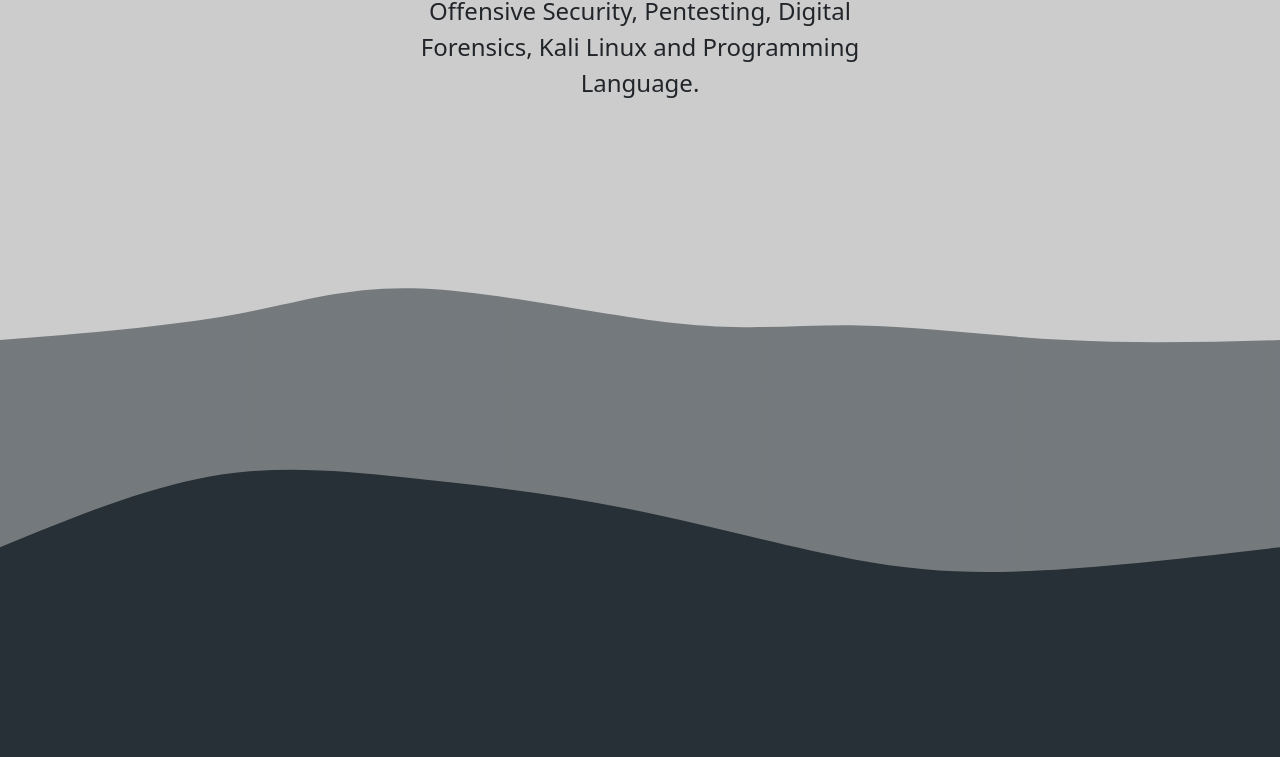
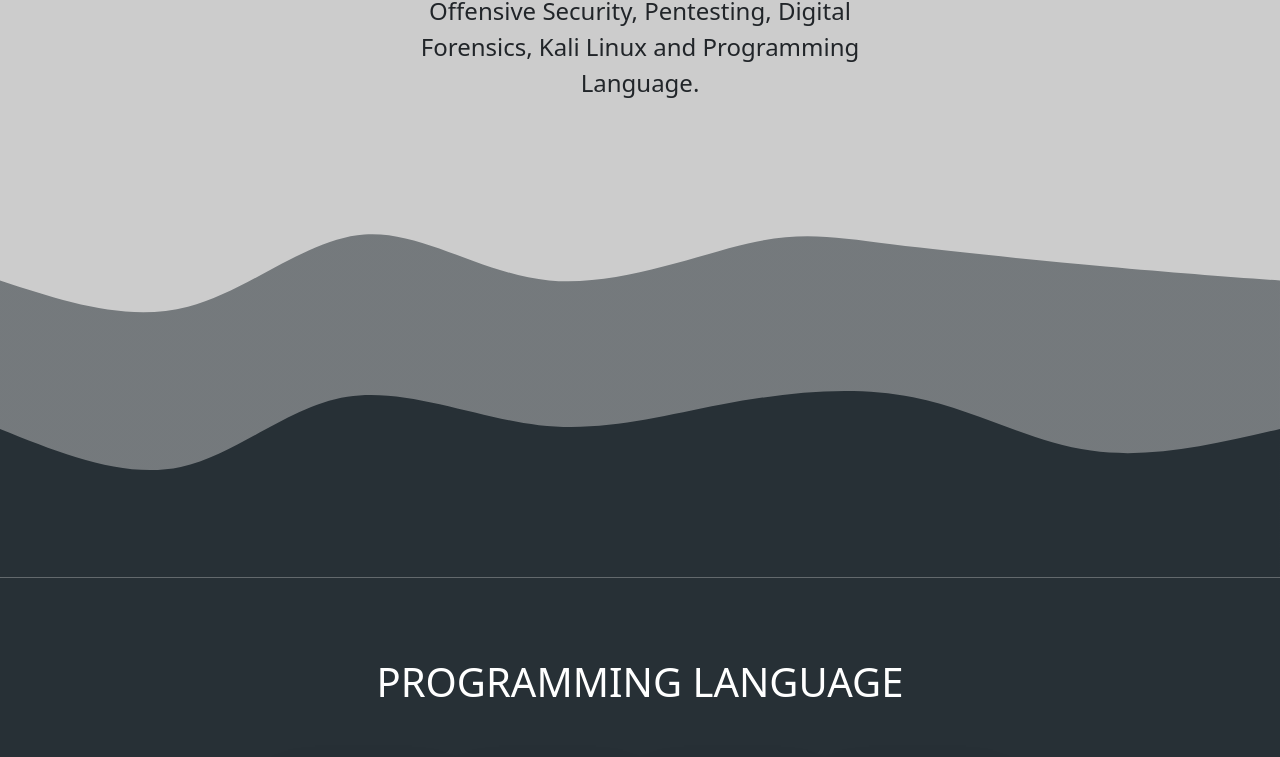
Before and after one commit to nieshakenzie/nieshakenzie.github.io, a plain HTML site: page index.html in a window 1280 px wide. Shown: the part 630-1387 px from the top of the page. Drawn offline with nearby package versions, Linux system fonts and the light colour scheme.

Commit message:
Update index.html

```diff
--- a/index.html
+++ b/index.html
@@ -78,87 +78,51 @@
         </div>
       </div>
     </div>
-    <svg width="100%" height="100%" id="svg" viewBox="0 0 1440 700" xmlns="http://www.w3.org/2000/svg"
-      class="transition duration-300 ease-in-out delay-150">
-      <style>
-        .path-0 {
-          animation: pathAnim-0 4s;
+    <svg width="100%" height="100%" id="svg" viewBox="0 0 1440 500" xmlns="http://www.w3.org/2000/svg" class="transition duration-300 ease-in-out delay-150"><style>
+          .path-0{
+            animation:pathAnim-0 4s;
             animation-timing-function: linear;
             animation-iteration-count: infinite;
           }
-
-        @keyframes pathAnim-0 {
-          0% {
-            d: path("M 0,700 C 0,700 0,233 0,233 C 63.38461538461539,269.0128205128205 126.76923076923077,305.025641025641 222,295 C 317.2307692307692,284.974358974359 444.30769230769226,228.91025641025647 523,226 C 601.6923076923077,223.08974358974353 632,273.33333333333326 696,302 C 760,330.66666666666674 857.6923076923074,337.7564102564103 943,304 C 1028.3076923076926,270.2435897435897 1101.2307692307693,195.64102564102564 1182,177 C 1262.7692307692307,158.35897435897436 1351.3846153846152,195.67948717948718 1440,233 C 1440,233 1440,700 1440,700 Z");
+          @keyframes pathAnim-0{
+            0%{
+              d: path("M 0,500 C 0,500 0,166 0,166 C 48.439711439367926,188.99553418069394 96.87942287873585,211.99106836138785 177,197 C 257.12057712126415,182.00893163861215 368.9220199244246,129.03126073514255 436,133 C 503.0779800755754,136.96873926485745 525.4324974235657,197.88388869804191 591,196 C 656.5675025764343,194.11611130195809 765.3479903813125,129.4331844726898 844,134 C 922.6520096186875,138.5668155273102 971.1755410511851,212.38337341119893 1023,219 C 1074.824458948815,225.61662658880107 1129.949845413947,165.0333218825146 1200,145 C 1270.050154586053,124.9666781174854 1355.0250772930265,145.4833390587427 1440,166 C 1440,166 1440,500 1440,500 Z");
             }
-
-          25% {
-            d: path("M 0,700 C 0,700 0,233 0,233 C 81.05384615384614,272.4769230769231 162.10769230769228,311.9538461538462 232,310 C 301.8923076923077,308.0461538461538 360.62307692307695,264.66153846153844 443,264 C 525.376923076923,263.33846153846156 631.4000000000001,305.4 718,285 C 804.5999999999999,264.6 871.7769230769229,181.73846153846156 940,174 C 1008.2230769230771,166.26153846153844 1077.4923076923076,233.64615384615382 1161,256 C 1244.5076923076924,278.3538461538462 1342.253846153846,255.6769230769231 1440,233 C 1440,233 1440,700 1440,700 Z");
+            25%{
+              d: path("M 0,500 C 0,500 0,166 0,166 C 68.44245963586397,193.77602198557196 136.88491927172794,221.55204397114395 213,218 C 289.11508072827206,214.44795602885605 372.90278254895225,179.56784610099623 434,164 C 495.09721745104775,148.43215389900377 533.5039505324631,152.17657162487117 594,142 C 654.4960494675369,131.82342837512883 737.0814153211953,107.72586739951905 803,126 C 868.9185846788047,144.27413260048095 918.1703881827552,204.91995877705256 995,221 C 1071.8296118172448,237.08004122294744 1176.237031947784,208.5942974922707 1255,192 C 1333.762968052216,175.4057025077293 1386.881484026108,170.70285125386465 1440,166 C 1440,166 1440,500 1440,500 Z");
             }
-
-          50% {
-            d: path("M 0,700 C 0,700 0,233 0,233 C 98.33589743589741,221.03076923076924 196.67179487179482,209.06153846153848 267,202 C 337.3282051282052,194.93846153846152 379.64871794871794,192.7846153846154 461,186 C 542.351282051282,179.2153846153846 662.7333333333333,167.8 762,181 C 861.2666666666667,194.2 939.4179487179488,232.01538461538462 1001,246 C 1062.5820512820512,259.9846153846154 1107.5948717948718,250.1384615384615 1178,244 C 1248.4051282051282,237.8615384615385 1344.202564102564,235.43076923076924 1440,233 C 1440,233 1440,700 1440,700 Z");
+            50%{
+              d: path("M 0,500 C 0,500 0,166 0,166 C 92.67743043627618,189.4833390587427 185.35486087255236,212.9666781174854 244,195 C 302.64513912744764,177.0333218825146 327.25798694606664,117.6166265888011 382,108 C 436.74201305393336,98.3833734111989 521.6131913431811,138.5668155273102 612,150 C 702.3868086568189,161.4331844726898 798.2892476812092,144.11611130195809 856,127 C 913.7107523187908,109.88388869804191 933.2298179319821,92.96873926485743 1000,105 C 1066.770182068018,117.03126073514257 1180.7914805908622,158.00893163861218 1262,173 C 1343.2085194091378,187.99106836138782 1391.604259704569,176.9955341806939 1440,166 C 1440,166 1440,500 1440,500 Z");
             }
-
-          75% {
-            d: path("M 0,700 C 0,700 0,233 0,233 C 91.08205128205125,230.80769230769232 182.1641025641025,228.6153846153846 260,207 C 337.8358974358975,185.3846153846154 402.4256410256411,144.34615384615384 491,161 C 579.5743589743589,177.65384615384616 692.1333333333333,252.00000000000006 759,256 C 825.8666666666667,259.99999999999994 847.0410256410257,193.6538461538461 924,179 C 1000.9589743589743,164.3461538461539 1133.7025641025639,201.38461538461542 1229,219 C 1324.2974358974361,236.61538461538458 1382.148717948718,234.8076923076923 1440,233 C 1440,233 1440,700 1440,700 Z");
+            75%{
+              d: path("M 0,500 C 0,500 0,166 0,166 C 44.86293369975952,189.61800068704912 89.72586739951905,213.23600137409827 170,196 C 250.27413260048095,178.76399862590173 365.95946410168335,120.67399519065614 445,122 C 524.0405358983166,123.32600480934386 566.4362761937479,184.06801786327722 625,186 C 683.5637238062521,187.93198213672278 758.2954311233252,131.05393335623498 823,121 C 887.7045688766748,110.94606664376502 942.3819993129509,147.71624871178292 1007,151 C 1071.618000687049,154.28375128821708 1146.176571624871,124.08107179663345 1220,121 C 1293.823428375129,117.91892820336655 1366.9117141875645,141.95946410168327 1440,166 C 1440,166 1440,500 1440,500 Z");
             }
-
-          100% {
-            d: path("M 0,700 C 0,700 0,233 0,233 C 63.38461538461539,269.0128205128205 126.76923076923077,305.025641025641 222,295 C 317.2307692307692,284.974358974359 444.30769230769226,228.91025641025647 523,226 C 601.6923076923077,223.08974358974353 632,273.33333333333326 696,302 C 760,330.66666666666674 857.6923076923074,337.7564102564103 943,304 C 1028.3076923076926,270.2435897435897 1101.2307692307693,195.64102564102564 1182,177 C 1262.7692307692307,158.35897435897436 1351.3846153846152,195.67948717948718 1440,233 C 1440,233 1440,700 1440,700 Z");
+            100%{
+              d: path("M 0,500 C 0,500 0,166 0,166 C 48.439711439367926,188.99553418069394 96.87942287873585,211.99106836138785 177,197 C 257.12057712126415,182.00893163861215 368.9220199244246,129.03126073514255 436,133 C 503.0779800755754,136.96873926485745 525.4324974235657,197.88388869804191 591,196 C 656.5675025764343,194.11611130195809 765.3479903813125,129.4331844726898 844,134 C 922.6520096186875,138.5668155273102 971.1755410511851,212.38337341119893 1023,219 C 1074.824458948815,225.61662658880107 1129.949845413947,165.0333218825146 1200,145 C 1270.050154586053,124.9666781174854 1355.0250772930265,145.4833390587427 1440,166 C 1440,166 1440,500 1440,500 Z");
             }
-        }
-      </style>
-      <defs>
-        <linearGradient id="gradient" x1="0%" y1="50%" x2="100%" y2="50%">
-          <stop offset="5%" stop-color="#273036"></stop>
-          <stop offset="95%" stop-color="#273036"></stop>
-        </linearGradient>
-      </defs>
-      <path
-        d="M 0,700 C 0,700 0,233 0,233 C 63.38461538461539,269.0128205128205 126.76923076923077,305.025641025641 222,295 C 317.2307692307692,284.974358974359 444.30769230769226,228.91025641025647 523,226 C 601.6923076923077,223.08974358974353 632,273.33333333333326 696,302 C 760,330.66666666666674 857.6923076923074,337.7564102564103 943,304 C 1028.3076923076926,270.2435897435897 1101.2307692307693,195.64102564102564 1182,177 C 1262.7692307692307,158.35897435897436 1351.3846153846152,195.67948717948718 1440,233 C 1440,233 1440,700 1440,700 Z"
-        stroke="none" stroke-width="0" fill="url(#gradient)" fill-opacity="0.53"
-        class="transition-all duration-300 ease-in-out delay-150 path-0"></path>
-      <style>
-        .path-1 {
-          animation: pathAnim-1 4s;
+          }</style><defs><linearGradient id="gradient" x1="0%" y1="50%" x2="100%" y2="50%"><stop offset="5%" stop-color="#273036"></stop><stop offset="95%" stop-color="#273036"></stop></linearGradient></defs><path d="M 0,500 C 0,500 0,166 0,166 C 48.439711439367926,188.99553418069394 96.87942287873585,211.99106836138785 177,197 C 257.12057712126415,182.00893163861215 368.9220199244246,129.03126073514255 436,133 C 503.0779800755754,136.96873926485745 525.4324974235657,197.88388869804191 591,196 C 656.5675025764343,194.11611130195809 765.3479903813125,129.4331844726898 844,134 C 922.6520096186875,138.5668155273102 971.1755410511851,212.38337341119893 1023,219 C 1074.824458948815,225.61662658880107 1129.949845413947,165.0333218825146 1200,145 C 1270.050154586053,124.9666781174854 1355.0250772930265,145.4833390587427 1440,166 C 1440,166 1440,500 1440,500 Z" stroke="none" stroke-width="0" fill="url(#gradient)" fill-opacity="0.53" class="transition-all duration-300 ease-in-out delay-150 path-0"></path><style>
+          .path-1{
+            animation:pathAnim-1 4s;
             animation-timing-function: linear;
             animation-iteration-count: infinite;
           }
-
-        @keyframes pathAnim-1 {
-          0% {
-            d: path("M 0,700 C 0,700 0,466 0,466 C 78.4974358974359,458.3051282051282 156.9948717948718,450.61025641025645 245,442 C 333.0051282051282,433.38974358974355 430.5179487179487,423.8641025641025 511,449 C 591.4820512820513,474.1358974358975 654.9333333333333,533.9333333333334 739,529 C 823.0666666666667,524.0666666666666 927.748717948718,454.40256410256404 1003,447 C 1078.251282051282,439.59743589743596 1124.0717948717947,494.4564102564102 1192,508 C 1259.9282051282053,521.5435897435898 1349.9641025641026,493.7717948717949 1440,466 C 1440,466 1440,700 1440,700 Z");
+          @keyframes pathAnim-1{
+            0%{
+              d: path("M 0,500 C 0,500 0,333 0,333 C 49.69220199244246,359.26863620748884 99.38440398488493,385.5372724149776 172,384 C 244.61559601511507,382.4627275850224 340.1545860529028,353.11954654757824 429,331 C 517.8454139470972,308.88045345242176 599.997251803504,293.9845413947097 653,291 C 706.002748196496,288.0154586052903 729.8564067330814,296.9422878735829 800,318 C 870.1435932669186,339.0577121264171 986.5771212641705,372.24630711095847 1058,383 C 1129.4228787358295,393.75369288904153 1155.8351082102372,382.07248368258325 1212,370 C 1268.1648917897628,357.92751631741675 1354.0824458948814,345.4637581587084 1440,333 C 1440,333 1440,500 1440,500 Z");
             }
-
-          25% {
-            d: path("M 0,700 C 0,700 0,466 0,466 C 87.7794871794872,429.36923076923074 175.5589743589744,392.73846153846154 258,413 C 340.4410256410256,433.26153846153846 417.5435897435897,510.4153846153847 491,532 C 564.4564102564103,553.5846153846153 634.2666666666667,519.5999999999999 704,486 C 773.7333333333333,452.40000000000003 843.3897435897436,419.1846153846154 939,428 C 1034.6102564102564,436.8153846153846 1156.1743589743592,487.6615384615385 1244,501 C 1331.8256410256408,514.3384615384615 1385.9128205128204,490.16923076923075 1440,466 C 1440,466 1440,700 1440,700 Z");
+            25%{
+              d: path("M 0,500 C 0,500 0,333 0,333 C 84.64032978357952,313.77499141188594 169.28065956715903,294.5499828237719 240,302 C 310.71934043284097,309.4500171762281 367.51769151494335,343.57506011679834 423,341 C 478.48230848505665,338.42493988320166 532.6485743730677,299.1497767090347 588,284 C 643.3514256269323,268.8502232909653 699.8880109927861,277.8258330470629 785,294 C 870.1119890072139,310.1741669529371 983.7993816557882,333.54689110271386 1054,340 C 1124.2006183442118,346.45310889728614 1150.9144623840605,335.9866025420817 1208,332 C 1265.0855376159395,328.0133974579183 1352.5427688079699,330.5066987289591 1440,333 C 1440,333 1440,500 1440,500 Z");
             }
-
-          50% {
-            d: path("M 0,700 C 0,700 0,466 0,466 C 91.33333333333334,435.71794871794873 182.66666666666669,405.43589743589746 258,390 C 333.3333333333333,374.56410256410254 392.66666666666663,373.97435897435895 460,384 C 527.3333333333334,394.02564102564105 602.6666666666667,414.66666666666663 688,446 C 773.3333333333333,477.33333333333337 868.6666666666665,519.3589743589744 947,536 C 1025.3333333333335,552.6410256410256 1086.6666666666667,543.8974358974359 1166,528 C 1245.3333333333333,512.1025641025641 1342.6666666666665,489.05128205128204 1440,466 C 1440,466 1440,700 1440,700 Z");
+            50%{
+              d: path("M 0,500 C 0,500 0,333 0,333 C 59.95946410168327,357.1738234283751 119.91892820336653,381.3476468567502 184,374 C 248.08107179663347,366.6523531432498 316.2837512882171,327.7832360013742 389,313 C 461.7162487117829,298.2167639986258 538.9460666437651,307.5194091377533 605,319 C 671.0539333562349,330.4805908622467 725.9319821367228,344.1391274476125 789,331 C 852.0680178632772,317.8608725523875 923.3260048093439,277.92408107179665 1000,278 C 1076.6739951906561,278.07591892820335 1158.7639986259016,318.16454826520095 1233,334 C 1307.2360013740984,349.83545173479905 1373.618000687049,341.41772586739955 1440,333 C 1440,333 1440,500 1440,500 Z");
             }
-
-          75% {
-            d: path("M 0,700 C 0,700 0,466 0,466 C 67.0205128205128,429.3461538461538 134.0410256410256,392.6923076923077 208,382 C 281.9589743589744,371.3076923076923 362.8564102564103,386.5769230769231 452,392 C 541.1435897435897,397.4230769230769 638.5333333333334,393 730,393 C 821.4666666666666,393 907.0102564102563,397.4230769230769 979,408 C 1050.9897435897437,418.5769230769231 1109.425641025641,435.3076923076923 1184,446 C 1258.574358974359,456.6923076923077 1349.2871794871794,461.3461538461538 1440,466 C 1440,466 1440,700 1440,700 Z");
+            75%{
+              d: path("M 0,500 C 0,500 0,333 0,333 C 82.7337684644452,366.15905187220886 165.4675369288904,399.3181037444177 228,378 C 290.5324630711096,356.6818962555823 332.8636207488836,280.88663689453796 393,276 C 453.1363792511164,271.11336310546204 531.0779800755754,337.13534867743044 608,341 C 684.9220199244246,344.86465132256956 760.8244589488149,286.5719683957403 840,273 C 919.1755410511851,259.4280316042597 1001.6241841291653,290.5767777396084 1062,322 C 1122.3758158708347,353.4232222603916 1160.678804534524,385.1209206458262 1220,387 C 1279.321195465476,388.8790793541738 1359.660597732738,360.93953967708694 1440,333 C 1440,333 1440,500 1440,500 Z");
             }
-
-          100% {
-            d: path("M 0,700 C 0,700 0,466 0,466 C 78.4974358974359,458.3051282051282 156.9948717948718,450.61025641025645 245,442 C 333.0051282051282,433.38974358974355 430.5179487179487,423.8641025641025 511,449 C 591.4820512820513,474.1358974358975 654.9333333333333,533.9333333333334 739,529 C 823.0666666666667,524.0666666666666 927.748717948718,454.40256410256404 1003,447 C 1078.251282051282,439.59743589743596 1124.0717948717947,494.4564102564102 1192,508 C 1259.9282051282053,521.5435897435898 1349.9641025641026,493.7717948717949 1440,466 C 1440,466 1440,700 1440,700 Z");
+            100%{
+              d: path("M 0,500 C 0,500 0,333 0,333 C 49.69220199244246,359.26863620748884 99.38440398488493,385.5372724149776 172,384 C 244.61559601511507,382.4627275850224 340.1545860529028,353.11954654757824 429,331 C 517.8454139470972,308.88045345242176 599.997251803504,293.9845413947097 653,291 C 706.002748196496,288.0154586052903 729.8564067330814,296.9422878735829 800,318 C 870.1435932669186,339.0577121264171 986.5771212641705,372.24630711095847 1058,383 C 1129.4228787358295,393.75369288904153 1155.8351082102372,382.07248368258325 1212,370 C 1268.1648917897628,357.92751631741675 1354.0824458948814,345.4637581587084 1440,333 C 1440,333 1440,500 1440,500 Z");
             }
-        }
-      </style>
-      <defs>
-        <linearGradient id="gradient" x1="0%" y1="50%" x2="100%" y2="50%">
-          <stop offset="5%" stop-color="#273036"></stop>
-          <stop offset="95%" stop-color="#273036"></stop>
-        </linearGradient>
-      </defs>
-      <path
-        d="M 0,700 C 0,700 0,466 0,466 C 78.4974358974359,458.3051282051282 156.9948717948718,450.61025641025645 245,442 C 333.0051282051282,433.38974358974355 430.5179487179487,423.8641025641025 511,449 C 591.4820512820513,474.1358974358975 654.9333333333333,533.9333333333334 739,529 C 823.0666666666667,524.0666666666666 927.748717948718,454.40256410256404 1003,447 C 1078.251282051282,439.59743589743596 1124.0717948717947,494.4564102564102 1192,508 C 1259.9282051282053,521.5435897435898 1349.9641025641026,493.7717948717949 1440,466 C 1440,466 1440,700 1440,700 Z"
-        stroke="none" stroke-width="0" fill="url(#gradient)" fill-opacity="1"
-        class="transition-all duration-300 ease-in-out delay-150 path-1"></path>
-    </svg>
+          }</style><defs><linearGradient id="gradient" x1="0%" y1="50%" x2="100%" y2="50%"><stop offset="5%" stop-color="#273036"></stop><stop offset="95%" stop-color="#273036"></stop></linearGradient></defs><path d="M 0,500 C 0,500 0,333 0,333 C 49.69220199244246,359.26863620748884 99.38440398488493,385.5372724149776 172,384 C 244.61559601511507,382.4627275850224 340.1545860529028,353.11954654757824 429,331 C 517.8454139470972,308.88045345242176 599.997251803504,293.9845413947097 653,291 C 706.002748196496,288.0154586052903 729.8564067330814,296.9422878735829 800,318 C 870.1435932669186,339.0577121264171 986.5771212641705,372.24630711095847 1058,383 C 1129.4228787358295,393.75369288904153 1155.8351082102372,382.07248368258325 1212,370 C 1268.1648917897628,357.92751631741675 1354.0824458948814,345.4637581587084 1440,333 C 1440,333 1440,500 1440,500 Z" stroke="none" stroke-width="0" fill="url(#gradient)" fill-opacity="1" class="transition-all duration-300 ease-in-out delay-150 path-1"></path></svg>
     </div>
   </section>
   <!-- Photo -->
```
Lines whose indentation alone changed are shown as unchanged.
